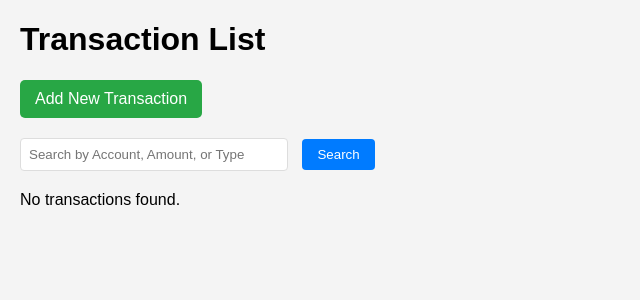
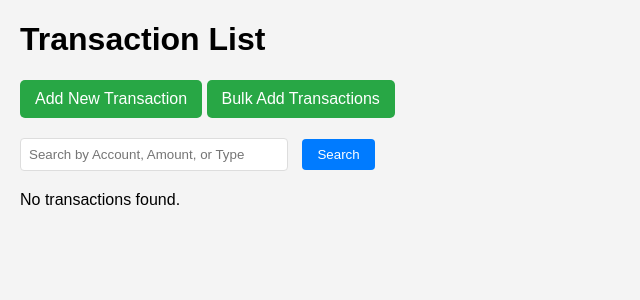
Before and after one commit to Rhett-Flanagan/sales_app, a Django app: page /transactions/ in a window 1280 px wide. Shown: the part 66-366 px from the top of the page, without its empty margins (0-640 px from the left). Run offline with Django 5.2, Linux system fonts and the light colour scheme; data that the repository does not hold is empty.

Commit message:
accidentally deleted the bulk add transactoins button at some point. Shouldn't code when tired.

```diff
--- a/core/templates/core/transaction_list.html
+++ b/core/templates/core/transaction_list.html
@@ -7,6 +7,7 @@
     <h1>Transaction List</h1>
 
     <a href="{% url 'transaction_add' %}" class="add-button">Add New Transaction</a>
+    <a href="{% url 'bulk_add_transactions' %}" class="add-button">Bulk Add Transactions</a>
 
     <form method="GET" action="{% url 'transaction_list' %}" class="search-form">
         <input type="text" name="q" placeholder="Search by Account, Amount, or Type" value="{{ query|default_if_none:'' }}">
```
Also changed, not shown: core/migrations/0004_alter_transaction_reference.py (added).
